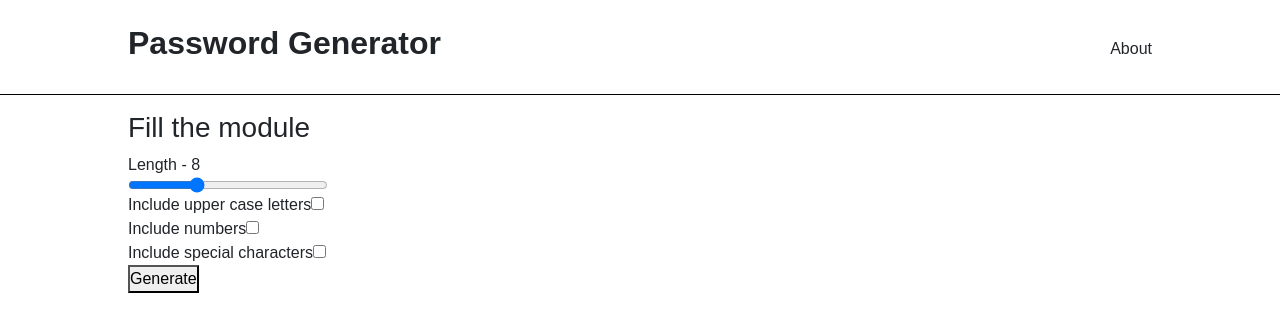
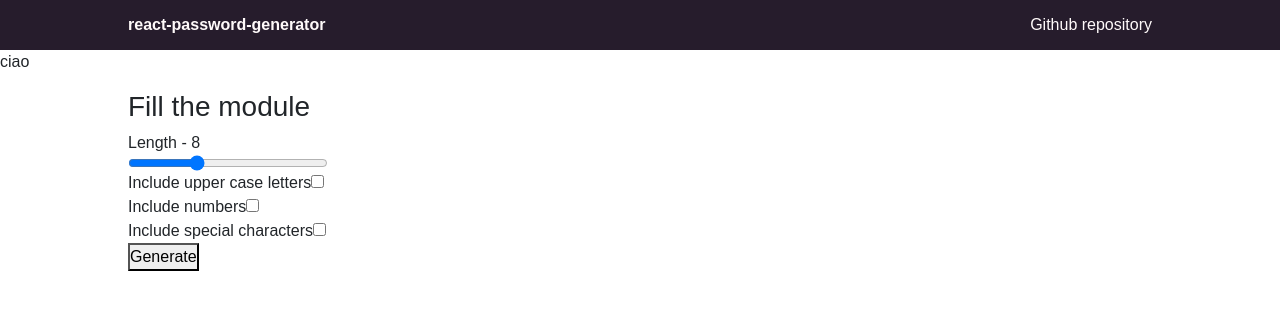
Before and after one commit to vladpostu/react-password-generator, a React app: page / in a window 1280 px wide. Built offline with nearby package versions, Linux system fonts and the light colour scheme.

Commit message:
started design

```diff
--- /dev/null
+++ b/src/LandingPage/LandingPage.js
@@ -0,0 +1,11 @@
+import React from 'react';
+
+const LandingPage = () => {
+    return (
+        <div>
+            ciao
+        </div>
+    );
+};
+
+export default LandingPage;
--- a/src/Navbar/Navbar.css
+++ b/src/Navbar/Navbar.css
@@ -1,20 +1,33 @@
 
 
 .header {
-    padding: 1rem 0 1rem 0;
-    border-bottom: 1px solid black;
+    background: #261C2C;
+    padding: 0;
 }
 
-.header > .navbar {
+.navbar-nb {
     display: flex;
     flex-direction: row;
     justify-content: space-between;
+    width: 80%;
+    margin: 0 auto;
     align-items: baseline;
-    width: 80%;
-    margin: auto;
+    padding: 0.8rem 0;
+}
+
+.navbar-nb > * {
+    font-size: 1rem;
+    text-decoration: none;
+    color: snow;
+    padding: 0;
+    margin: 0;
+}
+
+.navbar-nb > a:hover {
+    text-decoration: underline;
+    color: snow;
 }
 
 #title {
-    /* font-size: 1.5rem; */
     font-weight: 700;
 }
--- a/src/Navbar/Navbar.js
+++ b/src/Navbar/Navbar.js
@@ -4,16 +4,12 @@ import './Navbar.css';
 
 const Navbar = () => {
     return (
-        <header className='header'>
-            <div className='navbar'>
-                <div className='navbar-title flex flex-subcontainer'>
-                    <h2 id='title'>Password Generator</h2>
-                </div>
-                <div className='flex-subcontainer'>
-                    <div>About</div>
-                </div>
-            </div>
-        </header>
+      <header className="header">
+        <div className="navbar-nb">
+          <h2 id="title">react-password-generator</h2>
+          <a href="https://github.com/vladpostu/react-password-generator" target="blank">Github repository</a>
+        </div>
+      </header>
     );
 };
 
--- a/src/index.js
+++ b/src/index.js
@@ -4,11 +4,13 @@ import ReactDOM from "react-dom";
 
 import Layout from './hoc/Layout/Layout';
 import Navbar from './Navbar/Navbar';
+import LandingPage from './LandingPage/LandingPage';
 import MainContent from './MainContent/MainContent';
 
 const App = () => (
   <Layout>
     <Navbar />
+    <LandingPage />
     <MainContent />
   </Layout>
 )
```
